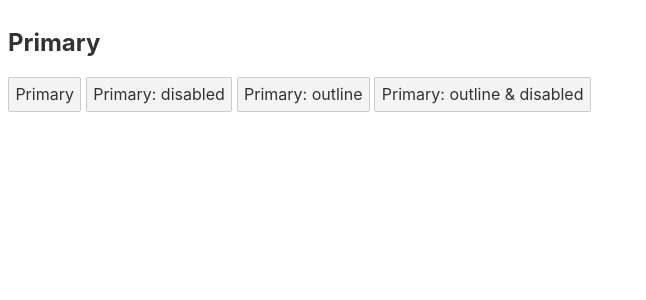
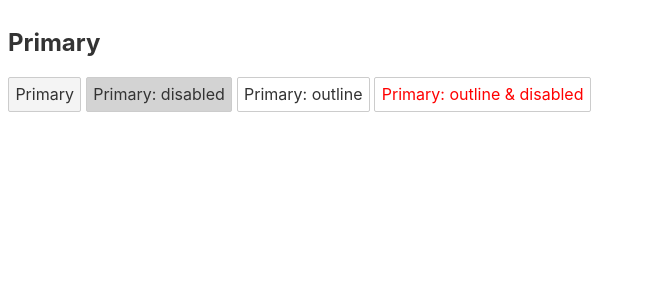
Before and after one commit to AronssonFredrik/svea, a Svelte app: page / in a window 1280 px wide. Shown: the top 300 px of the page, without its empty margins (0-646 px from the left). Built offline with nearby package versions, Linux system fonts and the light colour scheme.

Commit message:
chore(button): adding aria label

```diff
--- a/src/App.svelte
+++ b/src/App.svelte
@@ -1,6 +1,6 @@
 <script>
   export let name;
-  import Button from "./components/Button.svelte";
+  import Button from "./components/button/Button.svelte";
 
 	let handleClickEvent = (event) => {
 		console.table(event.detail.event);
--- a/src/components/Button.svelte
+++ /dev/null
@@ -1,41 +0,0 @@
-<script>
-  // logic goes here
-  export let text,
-    color,
-    outline,
-    disabled = false;
-
-  import { createEventDispatcher } from "svelte";
-
-  const dispatch = createEventDispatcher();
-
-  let handleClick = event => {
-    dispatch("clickHandle", {
-      event: event
-    });
-  };
-
-</script>
-
-<style>
-  /* styles go here */
-  /*
-    default
-    primary
-    secondary
-  */
-</style>
-
-<!-- markup goes here -->
-<button
-  on:click={handleClick}
-  {disabled}
-  class={color ? `color-${color}` : 'color-default'}
-  class:outline={outline === 'true'}>
-  <slot>{text}</slot>
-</button>
-
-<!-- <button on:click={handleClick}
-  disabled="{{disabled}}">
-  <slot>{text}</slot>
-</button> -->
--- a/src/components/button/Button.svelte
+++ b/src/components/button/Button.svelte
@@ -3,7 +3,8 @@
   export let text,
     color,
     outline,
-    disabled = false;
+    disabled = false,
+    ariaLabel;
 
   import { createEventDispatcher } from "svelte";
 
@@ -17,15 +18,21 @@
 
 </script>
 
-<style>
+<style type='text/scss'>
   /* styles go here */
   /*
     default
     primary
     secondary
   */
-  button {
-
+  [disabled] {
+    background: lightgray;
+  }
+  .outline {
+    background: none;
+    &[disabled] {
+      color: red;
+    }
   }
 </style>
 
@@ -34,11 +41,7 @@
   on:click={handleClick}
   {disabled}
   class={color ? `color-${color}` : 'color-default'}
-  class:outline={outline === 'true'}>
+  class:outline={outline === 'true'}
+  aria-label="{ariaLabel}">
   <slot>{text}</slot>
 </button>
-
-<!-- <button on:click={handleClick}
-  disabled="{{disabled}}">
-  <slot>{text}</slot>
-</button> -->
```
